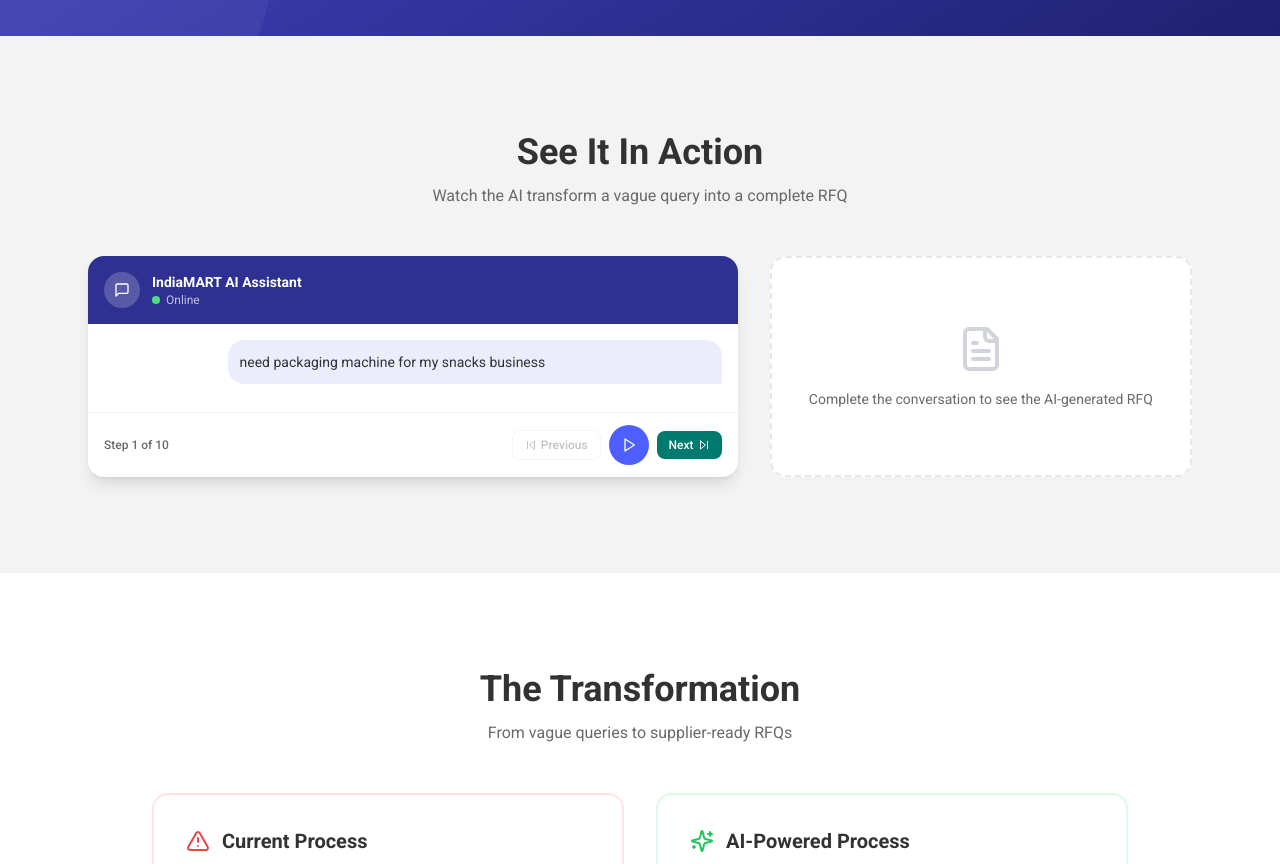
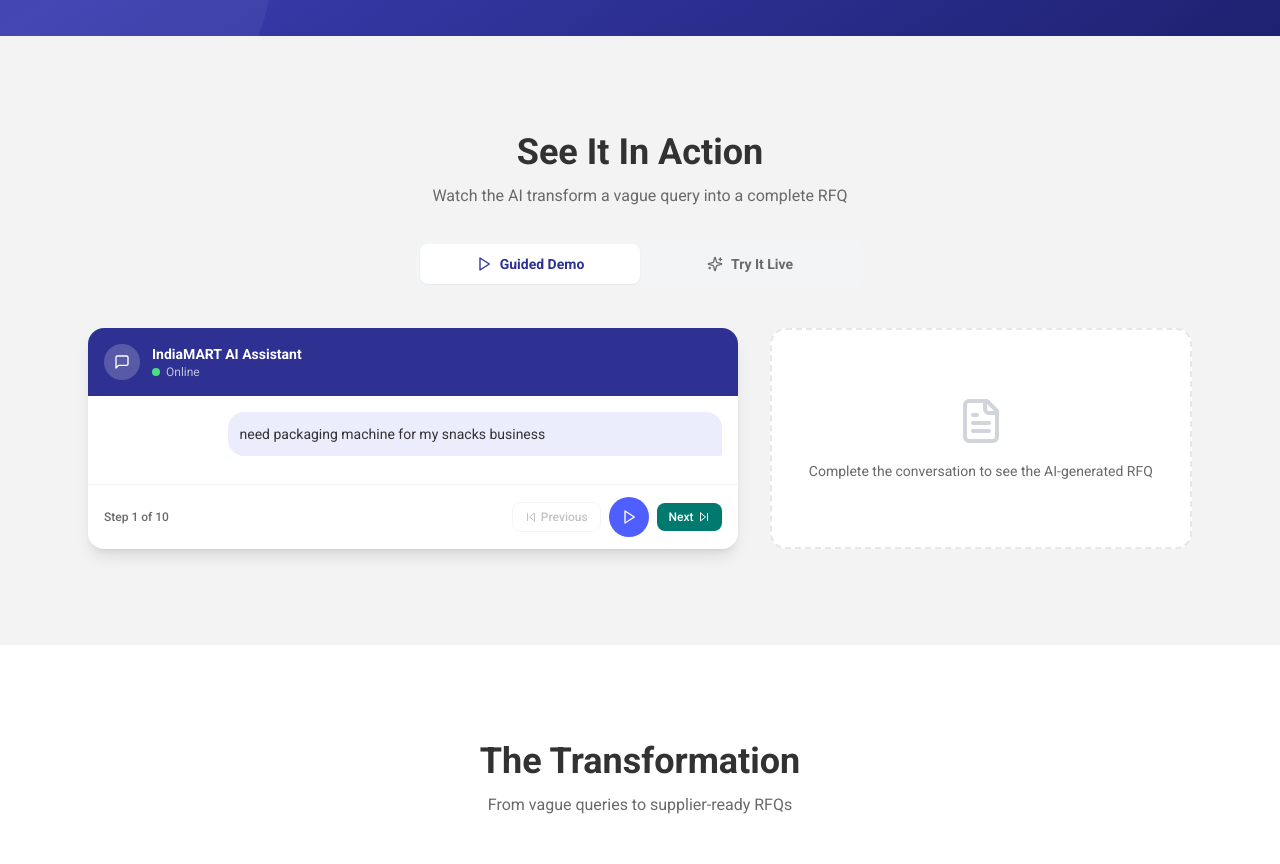
Before and after one commit to thegauravmahto/indiamart-rfq-system, a Next.js app in the folder frontend/: page / in a window 1280 px wide. Shown: the part 800-1664 px from the top of the page. Built offline with nearby package versions, Linux system fonts and the light colour scheme.

Commit message:
feat: add Guided Demo / Try It Live tab switcher to demo section

```diff
--- a/frontend/src/app/page.tsx
+++ b/frontend/src/app/page.tsx
@@ -39,6 +39,7 @@
   type ChatMessage,
 } from '@/lib/demoData'
 import { useScrollReveal, useCounter } from '@/hooks/useScrollReveal'
+import LiveDemo from '@/components/LiveDemo'
 
 // ---------------------------------------------------------------------------
 // Icon mapper helpers
@@ -69,6 +70,9 @@
 export default function HomePage() {
   // ---- Mobile menu state ----
   const [mobileOpen, setMobileOpen] = useState(false)
+
+  // ---- Demo tab state ----
+  const [demoTab, setDemoTab] = useState<'guided' | 'live'>('guided')
 
   // ---- Demo state ----
   const [currentStep, setCurrentStep] = useState(0)
@@ -354,7 +358,7 @@
       <section id="demo" className="py-16 md:py-24">
         <div className="mx-auto max-w-6xl px-6">
           {/* Section heading */}
-          <div className="mb-12 text-center">
+          <div className="mb-8 text-center">
             <h2 className="text-3xl font-bold text-im-text-heading md:text-4xl">
               See It In Action
             </h2>
@@ -363,7 +367,37 @@
             </p>
           </div>
 
-          {/* Two-column layout */}
+          {/* Tab Switcher */}
+          <div className="mx-auto mb-10 flex max-w-md items-center rounded-xl bg-gray-100 p-1">
+            <button
+              onClick={() => setDemoTab('guided')}
+              className={`flex flex-1 items-center justify-center gap-2 rounded-lg px-4 py-2.5 text-sm font-semibold transition-all ${
+                demoTab === 'guided'
+                  ? 'bg-white text-im-blue shadow-sm'
+                  : 'text-im-text-muted hover:text-im-text-heading'
+              }`}
+            >
+              <Play className="h-4 w-4" />
+              Guided Demo
+            </button>
+            <button
+              onClick={() => setDemoTab('live')}
+              className={`flex flex-1 items-center justify-center gap-2 rounded-lg px-4 py-2.5 text-sm font-semibold transition-all ${
+                demoTab === 'live'
+                  ? 'bg-white text-im-teal-dark shadow-sm'
+                  : 'text-im-text-muted hover:text-im-text-heading'
+              }`}
+            >
+              <Sparkles className="h-4 w-4" />
+              Try It Live
+            </button>
+          </div>
+
+          {/* Tab Content */}
+          {demoTab === 'live' ? (
+            <LiveDemo />
+          ) : (
+          /* Two-column layout (Guided Demo) */
           <div className="grid grid-cols-1 gap-8 lg:grid-cols-5">
             {/* LEFT -- Chat Window (col-span-3) */}
             <div className="lg:col-span-3">
@@ -560,7 +594,7 @@
                             <div className="mt-2">
                               <div className="mb-1 flex items-center justify-between text-[10px]">
                                 <span className="text-im-text-muted">Relevance</span>
-                                <span className="font-semibold text-im-teal-dark">
+                                <span className="font-medium text-im-teal-dark">
                                   {supplier.relevanceScore}%
                                 </span>
                               </div>
@@ -588,6 +622,7 @@
               )}
             </div>
           </div>
+          )}
         </div>
       </section>
 
```
